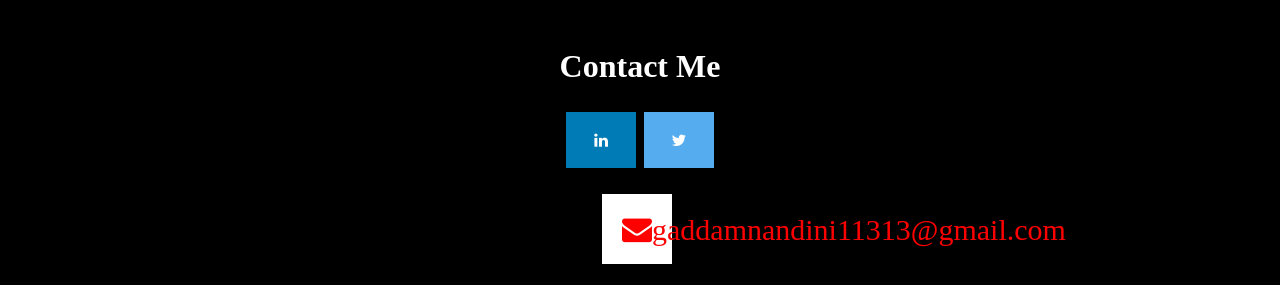
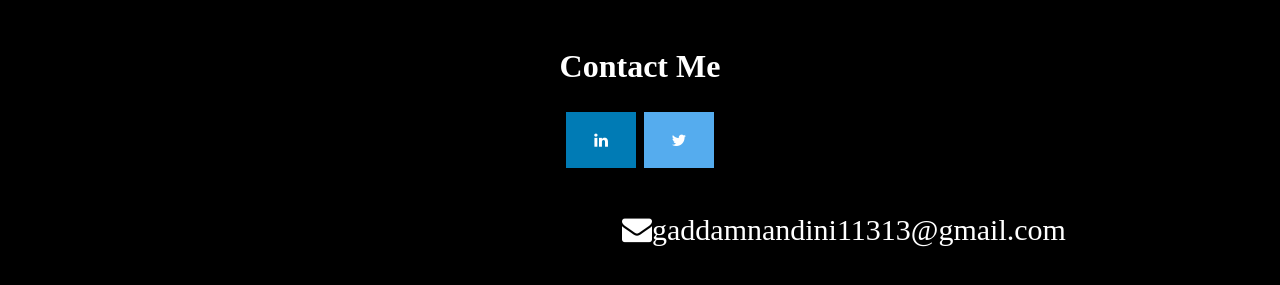
Before and after one commit to Nandini-Gaddam/OIBGRIP, a plain HTML site: page index.html in a window 1280 px wide. Shown: the part 1027-1312 px from the top of the page. Drawn offline with Linux system fonts and the light colour scheme.

Commit message:
Update style1.css

```diff
--- a/style1.css
+++ b/style1.css
@@ -72,8 +72,8 @@ pre{
     color: white;
   }
 .fa-envelope{
-    background: white;
-    color: red;
+    color: white;
+    font-size: 60px;
 }
 .fa-twitter {
     background: #55ACEE;
```
